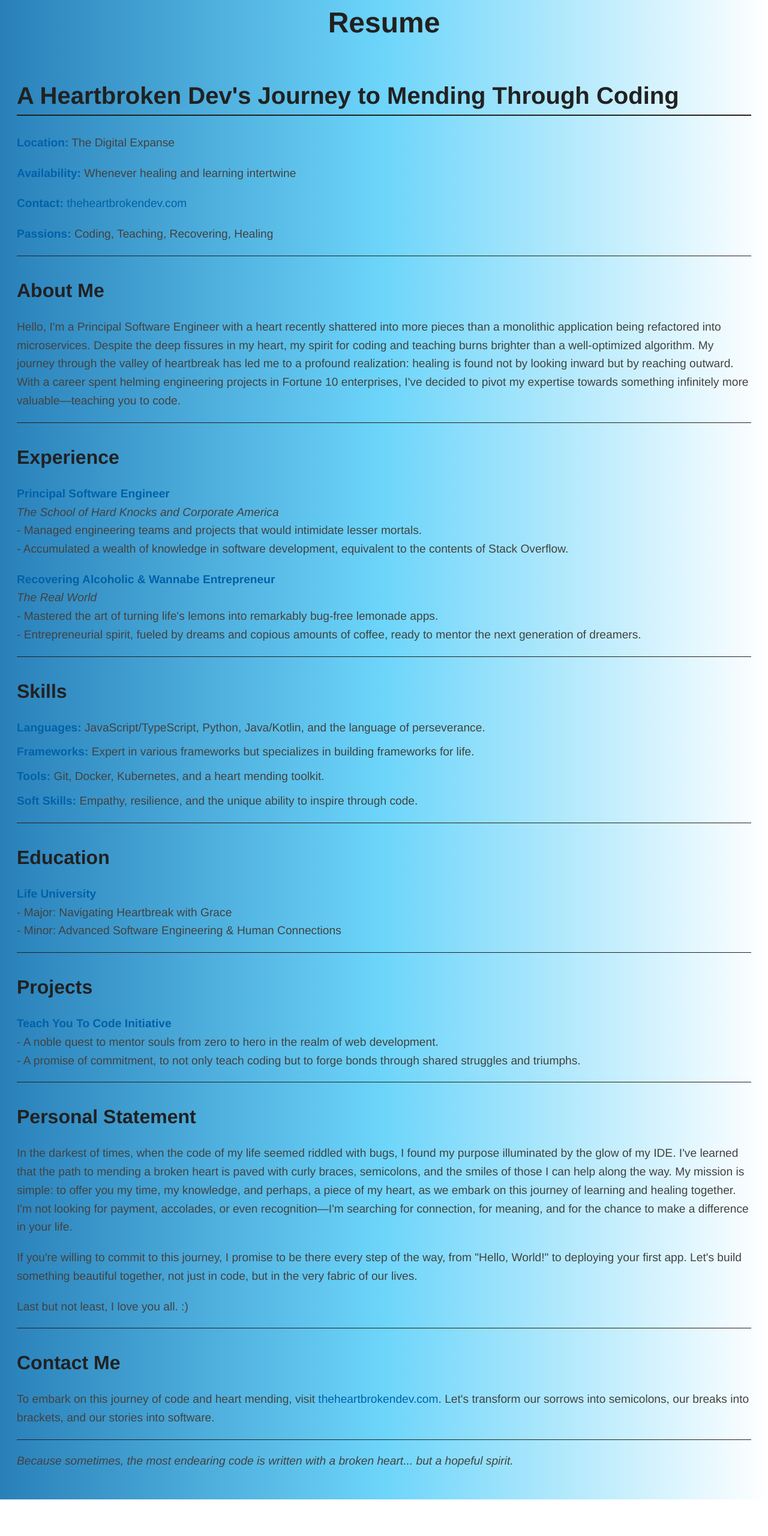
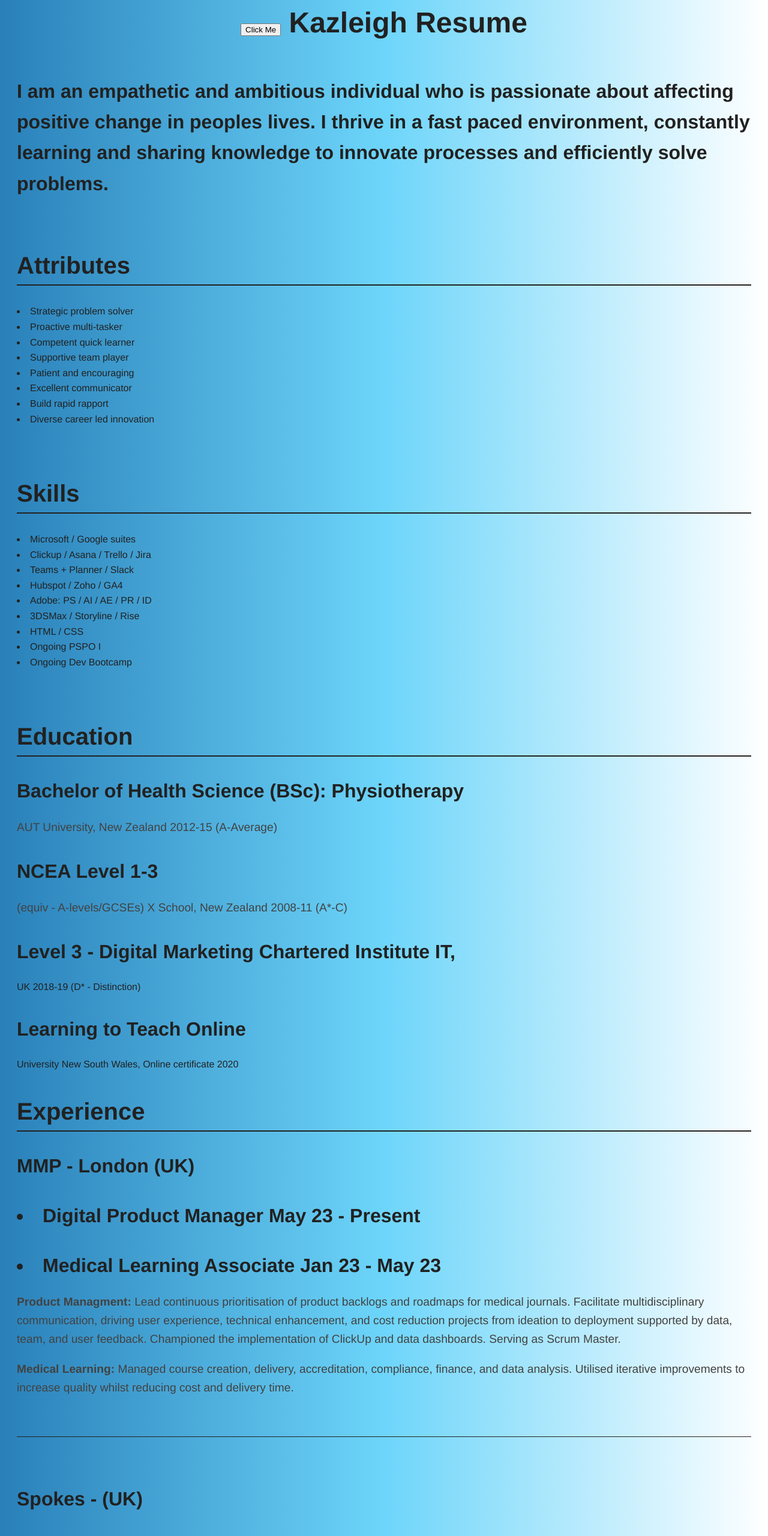
Before and after one commit to wlfmnstr/the-heartbroken-dev-tier-1, a plain HTML site: page student-resumes/the-heartbroken-devs-resume/index.html in a window 1280 px wide. Shown: the part 60-2620 px from the top of the page at 60% size. Before the commit the page ends 2559 px from the top, so only its background shows below. Drawn offline with Linux system fonts and the light colour scheme.

Commit message:
Update index.html

```diff
--- a/student-resumes/the-heartbroken-devs-resume/index.html
+++ b/student-resumes/the-heartbroken-devs-resume/index.html
@@ -1,58 +1,119 @@
 <!DOCTYPE html>
-<html lang="en">
+<html>
 <head>
-    <meta charset="UTF-8">
-    <meta name="viewport" content="width=device-width, initial-scale=1.0">
-    <title>Resume</title>
-    <link rel="stylesheet" type="text/css" href="style.css" />
+<title> Resume </title>
+<link href="style.css" rel="stylesheet">
 </head>
+<div id="wave"></div>
 <body>
-    <h1>Resume</h1>
-    <h2>A Heartbroken Dev's Journey to Mending Through Coding</h2>
-    <p><strong>Location:</strong> The Digital Expanse</p>
-    <p><strong>Availability:</strong> Whenever healing and learning intertwine</p>
-    <p><strong>Contact:</strong> <a href="http://theheartbrokendev.com">theheartbrokendev.com</a></p>
-    <p><strong>Passions:</strong> Coding, Teaching, Recovering, Healing</p>
-    <hr>
-    <h3>About Me</h3>
-    <p>Hello, I'm a Principal Software Engineer with a heart recently shattered into more pieces than a monolithic application being refactored into microservices. Despite the deep fissures in my heart, my spirit for coding and teaching burns brighter than a well-optimized algorithm. My journey through the valley of heartbreak has led me to a profound realization: healing is found not by looking inward but by reaching outward. With a career spent helming engineering projects in Fortune 10 enterprises, I've decided to pivot my expertise towards something infinitely more valuable—teaching you to code.</p>
-    <hr>
-    <h3>Experience</h3>
-    <p><strong>Principal Software Engineer</strong><br>
-    <em>The School of Hard Knocks and Corporate America</em><br>
-    - Managed engineering teams and projects that would intimidate lesser mortals.<br>
-    - Accumulated a wealth of knowledge in software development, equivalent to the contents of Stack Overflow.</p>
-    <p><strong>Recovering Alcoholic & Wannabe Entrepreneur</strong><br>
-    <em>The Real World</em><br>
-    - Mastered the art of turning life's lemons into remarkably bug-free lemonade apps.<br>
-    - Entrepreneurial spirit, fueled by dreams and copious amounts of coffee, ready to mentor the next generation of dreamers.</p>
-    <hr>
-    <h3>Skills</h3>
-    <ul>
-        <li><strong>Languages:</strong> JavaScript/TypeScript, Python, Java/Kotlin, and the language of perseverance.</li>
-        <li><strong>Frameworks:</strong> Expert in various frameworks but specializes in building frameworks for life.</li>
-        <li><strong>Tools:</strong> Git, Docker, Kubernetes, and a heart mending toolkit.</li>
-        <li><strong>Soft Skills:</strong> Empathy, resilience, and the unique ability to inspire through code.</li>
-    </ul>
-    <hr>
-    <h3>Education</h3>
-    <p><strong>Life University</strong><br>
-    - Major: Navigating Heartbreak with Grace<br>
-    - Minor: Advanced Software Engineering & Human Connections</p>
-    <hr>
-    <h3>Projects</h3>
-    <p><strong>Teach You To Code Initiative</strong><br>
-    - A noble quest to mentor souls from zero to hero in the realm of web development.<br>
-    - A promise of commitment, to not only teach coding but to forge bonds through shared struggles and triumphs.</p>
-    <hr>
-    <h3>Personal Statement</h3>
-    <p>In the darkest of times, when the code of my life seemed riddled with bugs, I found my purpose illuminated by the glow of my IDE. I've learned that the path to mending a broken heart is paved with curly braces, semicolons, and the smiles of those I can help along the way. My mission is simple: to offer you my time, my knowledge, and perhaps, a piece of my heart, as we embark on this journey of learning and healing together. I'm not looking for payment, accolades, or even recognition—I'm searching for connection, for meaning, and for the chance to make a difference in your life.</p>
-    <p>If you're willing to commit to this journey, I promise to be there every step of the way, from "Hello, World!" to deploying your first app. Let's build something beautiful together, not just in code, but in the very fabric of our lives.</p>
-    <p>Last but not least, I love you all. :)</p>
-    <hr>
-    <h3>Contact Me</h3>
-    <p>To embark on this journey of code and heart mending, visit <a href="http://theheartbrokendev.com">theheartbrokendev.com</a>. Let's transform our sorrows into semicolons, our breaks into brackets, and our stories into software.</p>
-    <hr>
-    <p><em>Because sometimes, the most endearing code is written with a broken heart... but a hopeful spirit.</em></p>
-</body>
-</html>
+<header>
+  <h1><button class="button" onclick = "window.location.href ='https://www.youtube.com/watch?v=uHgt8giw1LY'; ">Click Me</button>&nbsp;Kazleigh&nbsp;Resume <font-family class="Ggsans"></h1>
+</header>
+  <aside>
+
+<h3> I am an empathetic and
+    ambitious individual who
+    is passionate about
+    affecting positive change
+    in peoples lives.
+    I thrive in a fast paced
+    environment, constantly
+    learning and sharing
+    knowledge to innovate
+    processes and efficiently
+    solve problems.</h3>
+    <br>
+   <h2>Attributes</h2>
+    <p><li> Strategic problem solver
+    <li> Proactive multi-tasker
+    <li> Competent quick learner
+    <li> Supportive team player
+    <li> Patient and encouraging
+    <li> Excellent communicator
+    <li> Build rapid rapport
+    <li> Diverse career led innovation</p>
+   <br>
+   <h2> Skills </h2>
+    <p><li> Microsoft / Google suites
+    <li> Clickup / Asana / Trello / Jira
+    <li> Teams + Planner / Slack
+    <li> Hubspot / Zoho / GA4
+    <li> Adobe: PS / AI / AE / PR / ID
+    <li> 3DSMax / Storyline / Rise
+    <li> HTML / CSS
+    <li>Ongoing PSPO I
+    <li>Ongoing Dev Bootcamp</li></p>
+    <br>
+    <h2> Education </h2>
+<h3>Bachelor of Health Science
+(BSc): Physiotherapy </h3>
+<p>AUT University, New Zealand
+2012-15 (A-Average)</p>
+<h3>NCEA Level 1-3 </h3>
+<p>(equiv - A-levels/GCSEs)
+X School, New Zealand
+2008-11 (A*-C)</p>
+<h3>Level 3 - Digital Marketing
+Chartered Institute IT,</h3> UK
+2018-19 (D* - Distinction)
+<h3>Learning to Teach Online </h3>
+University New South Wales,
+Online certificate 2020
+ </p>
+</aside>
+<main>
+  <h2>Experience</h2>
+  <h3> MMP - London (UK)</h3>
+  <h3><li>Digital Product Manager May 23 - Present</h3>
+  <h3> <li>Medical Learning Associate Jan 23 - May 23</h3>
+  <p><b>Product Managment:</b> Lead continuous prioritisation of
+product backlogs and roadmaps for medical journals.
+Facilitate multidisciplinary communication, driving user
+experience, technical enhancement, and cost reduction
+projects from ideation to deployment supported by data,
+team, and user feedback. Championed the implementation
+of ClickUp and data dashboards. Serving as Scrum Master. </p>
+
+  <p><b>Medical Learning:</b> Managed course creation, delivery,
+accreditation, compliance, finance, and data analysis.
+Utilised iterative improvements to increase quality whilst
+reducing cost and delivery time. </p>
+  <br>
+  <hr class="dotted">
+  <br>
+  <h3> Spokes - (UK)</h3>
+  <h3><li>Delivery Manager May 21 - Oct 22</h3>
+  <h3> <li>Learning Designer / Developer Jul 20 - Oct 22</h3>
+  <p><b>Project Managment:</b> Managed over 10 external projects
+simultaneously including resources, budgets, time and
+expectations with a user-focused mindset, balancing client
+and team needs. Clients included: The Global Fund,
+Commonwealth & Psychhub from ideation to retrospective. </p>
+  <p><b>Business Development:</b> Consulted on or wrote tenders and
+won over £100k of work (around 25% yearly turnover).
+Implemented ClickUp and optimised processes and project
+management company wide. Assisted the Director creating
+a 5 year business plan. Hired & line managed junior staff.
+  <p><b>Learning:</b> Collaborated with subject experts to design and
+develop engaging user-centered WCAG accessible courses. </p>
+  <br>
+  <hr class="dotted">
+  <br>
+  <h3>LS - Design Agency - (UK)</h3>
+  <h3> <li>Digital Designer April 18 - Jun 20 </h3>
+  <p><b>3D Animation:</b> Storyboarding, modelling, texturing, rendering, compositing and motion graphics</p>
+  <p><b> Graphic Design:</b> Icons, logos, gifs, print, photo retouching </p>
+  <p><b>Digital Marketing and Web Development:</b>  Blogs, SEO, Mailchimp, social media posts, Squarespace and Shopify</p>
+  <br>
+  <hr class="dotted">
+  <br>
+  <h3>Hospital, New Zealand (NZ) </h3>
+  <h3><li>Physiotherapist Mar 16 - May 17 </h3>
+  <p>Managed cases across multiple wards simultaneously including Intensive Care, Paediatrics, Medical amd ED</p>
+  <p>Created effective treatment plans, communicating with staff & patients of various ages and abilities </p>
+  <br>
+  <hr class="dotted">
+    </main>
+
+  </body>
+  </html>
```
